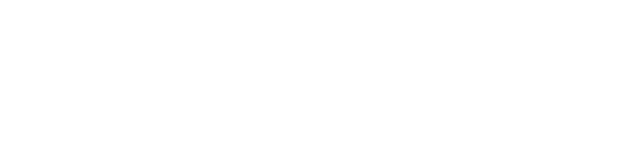
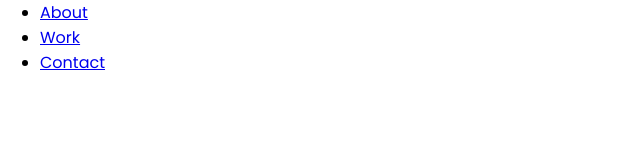
Before and after one commit to fnacarellidev/personal-portfolio, a plain HTML site: page index.html in a window 1280 px wide. Shown: the whole page, without its empty margins (0-640 px from the left). Drawn offline with Linux system fonts and the light colour scheme.

Commit message:
built navbar

```diff
--- a/index.html
+++ b/index.html
@@ -11,5 +11,18 @@
     <title>Personal Portfolio</title>
 </head>
 <body>
+    <nav id="navbar">
+        <ul class="navbar-content">
+            <li>
+                <a href="#" class="navbar-links">About</a>
+            </li>
+            <li>
+                <a href="#" class="navbar-links">Work</a>
+            </li>
+            <li>
+                <a href="#" class="navbar-links">Contact</a>
+            </li>
+        </ul>
+    </nav>
 </body>
 </html>
```
